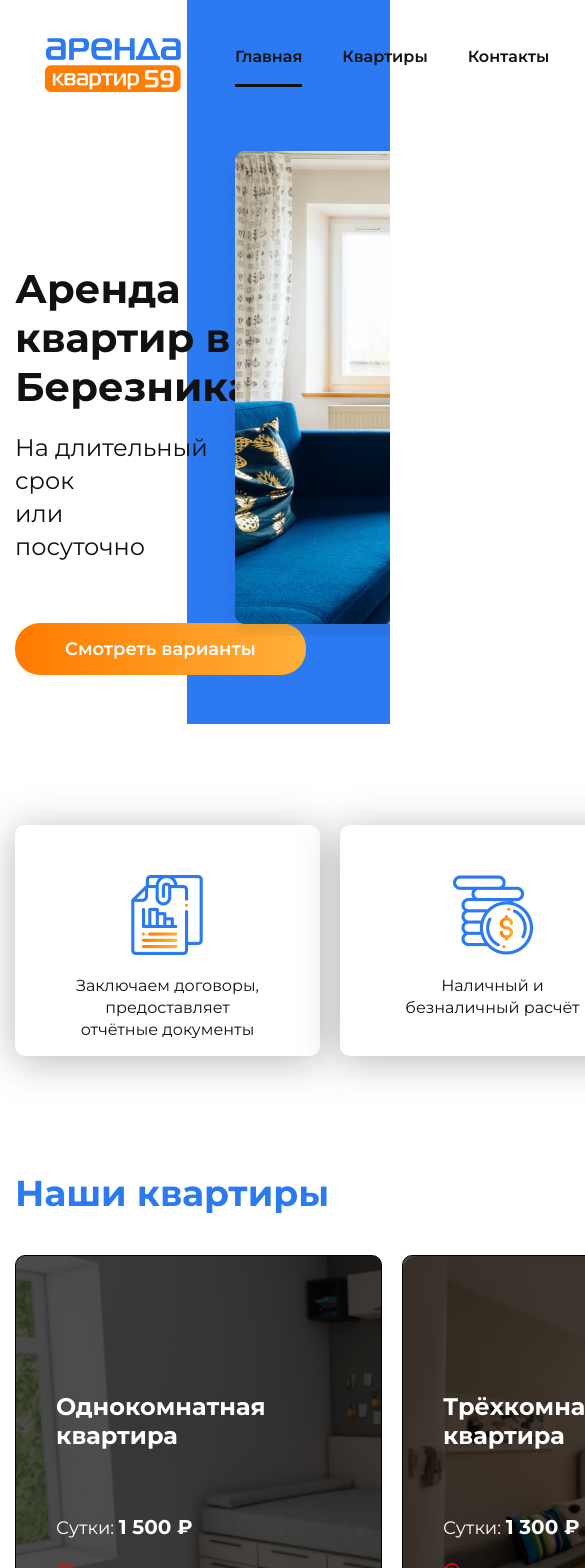
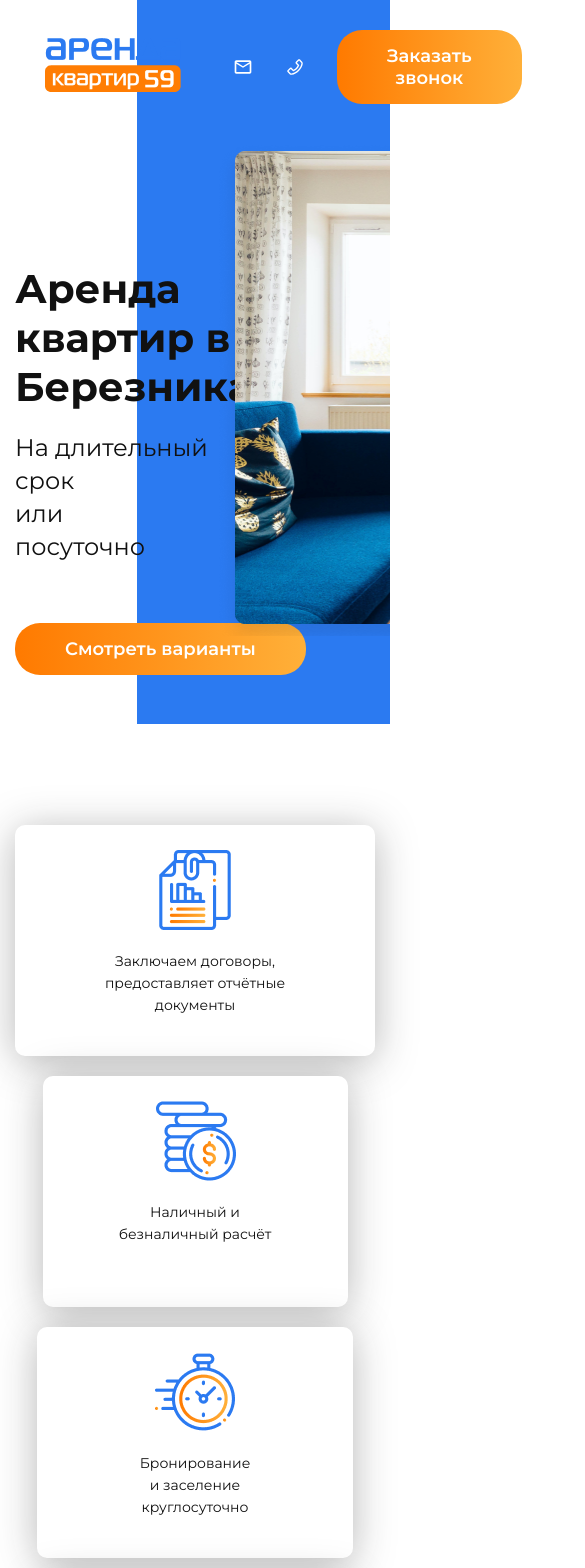
Before and after one commit to tilek225/react-flat, a React (Create React App) app: page / in a window 390 px wide. Shown: the top 1568 px of the page, 585 px wide, since content can reach past the window. Built offline with nearby package versions, Linux system fonts and the light colour scheme.

Commit message:
made little bit of responsive design

```diff
--- a/src/Layout/Footer/footer.scss
+++ b/src/Layout/Footer/footer.scss
@@ -75,3 +75,11 @@
     color: #FFFFFF;
   }
 }
+
+@media(max-width:1192px){
+  .footer{
+    &__nav{
+      display: none;
+    }
+  }
+}
--- a/src/Layout/Header/header.scss
+++ b/src/Layout/Header/header.scss
@@ -64,3 +64,22 @@
     border: 1px solid rgba(17, 17, 17, 0.5);
   }
 }
+
+@media(max-width:1385px){
+  .header{
+    &__inner{
+      display: flex;
+      align-items: center;
+      justify-content: space-between;
+    }
+  }
+}
+@media(max-width:1082px){
+  .header{
+    &__inner{
+      display: flex;
+      align-items: center;
+      justify-content: space-evenly;
+    }
+  }
+}
--- a/src/components/Info/info.scss
+++ b/src/components/Info/info.scss
@@ -10,3 +10,12 @@
   column-gap: 10px;
   color:white;
 }
+
+@media(max-width: 1082px){
+  .header__email-text{
+    display: none;
+  }
+  .tel__text{
+    display: none;
+  }
+}
--- a/src/components/NavList/navlist.scss
+++ b/src/components/NavList/navlist.scss
@@ -16,3 +16,8 @@
     color: #111111;
   }
 }
+@media (max-width: 1385px) {
+  .nav{
+    display: none;
+  }
+}
--- a/src/pages/Home/About/about.scss
+++ b/src/pages/Home/About/about.scss
@@ -43,3 +43,16 @@ hr{
   background: linear-gradient(89.77deg, #FF7A00 0.2%, #FFB039 99.82%);
   border: none;
 }
+
+@media(max-width:1142px){
+  .about{
+    &__text{
+      width: 100%;
+    }
+    &__inner{
+      display: flex;
+      flex-direction: column;
+      row-gap: 30px;
+    }
+  }
+}
--- a/src/pages/Home/Advantages/advantages.scss
+++ b/src/pages/Home/Advantages/advantages.scss
@@ -3,6 +3,7 @@
   &__inner{
     display:flex;
     align-content: center;
+    justify-content: center;
     column-gap: 20px;
   }
   &__item{
@@ -26,3 +27,18 @@
     }
   }
 }
+@media(max-width:1314px){
+  .advantages{
+    &__inner{
+      display: flex;
+      flex-wrap: wrap;
+      row-gap: 20px;
+    }
+    &__item{
+      padding-top: 25px;
+      &-text{
+        font-size: 14px;
+      }
+    }
+  }
+}
--- a/src/pages/Home/Contacts/Contacts.js
+++ b/src/pages/Home/Contacts/Contacts.js
@@ -41,7 +41,7 @@ const Contacts = () => {
                         </div>
                     </div>
                     <div className="contacts__right">
-                        <img src={map} alt="map"/>
+                        <img className='contacts__map' src={map} alt="map"/>
                     </div>
                 </div>
             </div>
--- a/src/pages/Home/Contacts/contacts.scss
+++ b/src/pages/Home/Contacts/contacts.scss
@@ -52,3 +52,23 @@
     align-items: center;
   }
 }
+
+@media(max-width:1312px){
+  .contacts{
+    &__inner{
+      column-gap: 50px;
+    }
+    &__map{
+      width: 664px;
+    }
+  }
+}
+@media(max-width: 1128px){
+  .contacts{
+    &__inner{
+      display: flex;
+      flex-direction: column;
+      row-gap: 30px;
+    }
+  }
+}
--- a/src/pages/Home/Flats/Flats.js
+++ b/src/pages/Home/Flats/Flats.js
@@ -11,7 +11,7 @@ const Flats = () => {
                 <div className="flats__inner">
                     <h2 className='flats__title'>Наши квартиры</h2>
                     <div className="flats__grid">
-                        <div className="g2">
+                        <div className="g2 flats__item">
                             <div className="flats__info">
                                 <p className='flats__info-title'>Трёхкомнатная квартира </p>
                                 <p className='flats__info-price'>
@@ -28,7 +28,7 @@ const Flats = () => {
                                 </button>
                             </div>
                         </div>
-                        <div className="g4">
+                        <div className="g4 flats__item">
                             <div className="flats__info">
                                 <p className='flats__info-title'>Пятикомнатная квартира </p>
                                 <p className='flats__info-price'>
@@ -45,7 +45,7 @@ const Flats = () => {
                                 </button>
                             </div>
                         </div>
-                        <div className="g1">
+                        <div className="g1 flats__item">
                             <div className="flats__info">
                                 <p className='flats__info-title'>Однокомнатная квартира</p>
                                 <p className='flats__info-price'>
@@ -62,7 +62,7 @@ const Flats = () => {
                                 </button>
                             </div>
                         </div>
-                        <div className="g3">
+                        <div className="g3 flats__item">
                             <div className="flats__info">
                                 <p className='flats__info-title'>Двухкомнатная квартира </p>
                                 <p className='flats__info-price'>
--- a/src/pages/Home/Flats/flats.scss
+++ b/src/pages/Home/Flats/flats.scss
@@ -123,3 +123,18 @@
   flex-direction: column;
   padding: 20px 40px;
 }
+
+@media(max-width:1130px){
+  .flats{
+    &__grid{
+      display: flex;
+      align-items: center;
+      flex-wrap: wrap;
+      justify-content: center;
+    }
+    &__item{
+      width: 35%;
+      height: 40%;
+    }
+  }
+}
--- a/src/pages/Home/Hero/hero.scss
+++ b/src/pages/Home/Hero/hero.scss
@@ -44,45 +44,16 @@
   }
 }
 
-//.modal{
-//  position: fixed;
-//  z-index: 1;
-//  filter: drop-shadow(0px 5px 20px rgba(17, 17, 17, 0.3));
-//  background: #FFFFFF;
-//  display: flex;
-//  flex-direction: column;
-//  align-items: center;
-//  justify-content: center;
-//  padding: 70px  5px;
-//  max-width: 450px;
-//  left: 37%;
-//  top: 25%;
-//  row-gap: 20px;
-//  border-radius: 10px;
-//  &__text{
-//    width: 70%;
-//    text-align: center;
-//  }
-//  &__title{
-//    font-weight: 700;
-//    font-size: 36px;
-//    line-height: 44px;
-//    text-align: center;
-//    color: #2B7AF1;
-//    position: relative;
-//    & button {
-//      position: absolute;
-//      top: -100%;
-//      right: -10%;
-//      border: none;
-//      cursor: pointer;
-//    }
-//  }
-//  &__input{
-//    width: 70%;
-//    padding: 11px 20px ;
-//    border-radius: 10px;
-//    outline: none;
-//    border: 1px solid rgba(17, 17, 17, 0.5);
-//  }
-//}
+@media(max-width:1385px){
+  .hero::after{
+    display: block;
+    content: '';
+    background: #2B7AF1;
+    position: absolute;
+    top: -90%;
+    right:0;
+    width: 65%;
+    height: 830px;
+    z-index: -1;
+  }
+}
--- a/src/pages/Home/Reviews/reviews.scss
+++ b/src/pages/Home/Reviews/reviews.scss
@@ -54,3 +54,15 @@
     }
   }
 }
+
+@media(max-width:892px){
+  .reviews{
+    &__inner{
+      display: flex;
+      flex-direction: column;
+    }
+    &__item{
+      margin-bottom: 30px;
+    }
+  }
+}
```
